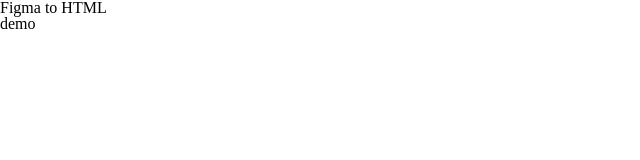
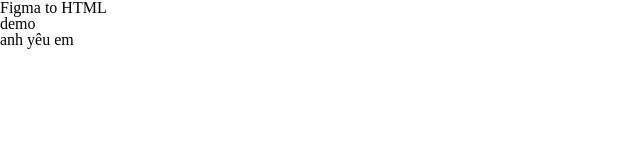
Before and after one commit to vienckd/figma_to_HTML, a plain HTML site: page index.html in a window 1280 px wide. Shown: the full height of the page, 0-640 px from the left. Drawn offline with Linux system fonts and the light colour scheme.

Commit message:
test commit

```diff
--- a/index.html
+++ b/index.html
@@ -10,5 +10,6 @@
 <body>
     <h1>Figma to HTML</h1>
     <h2>demo</h2>
+    <h3>anh yêu em</h3>
 </body>
 </html>
```
